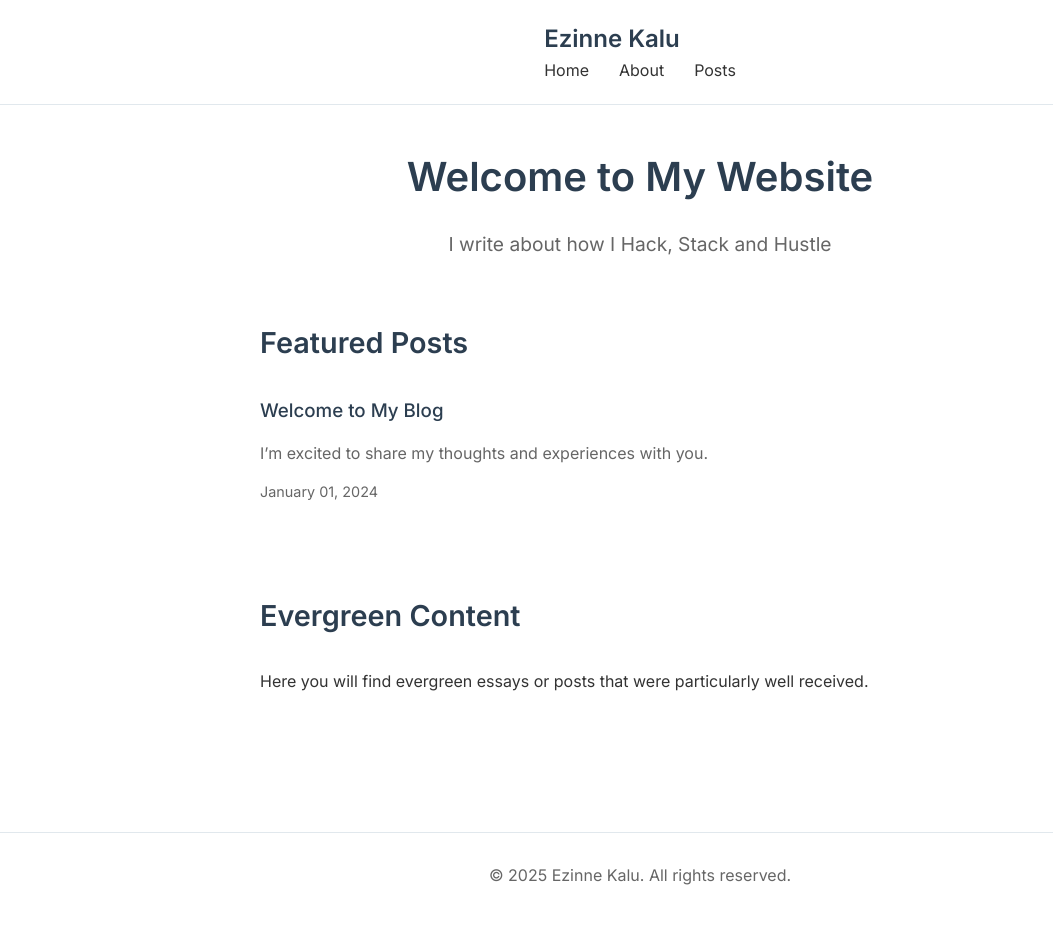
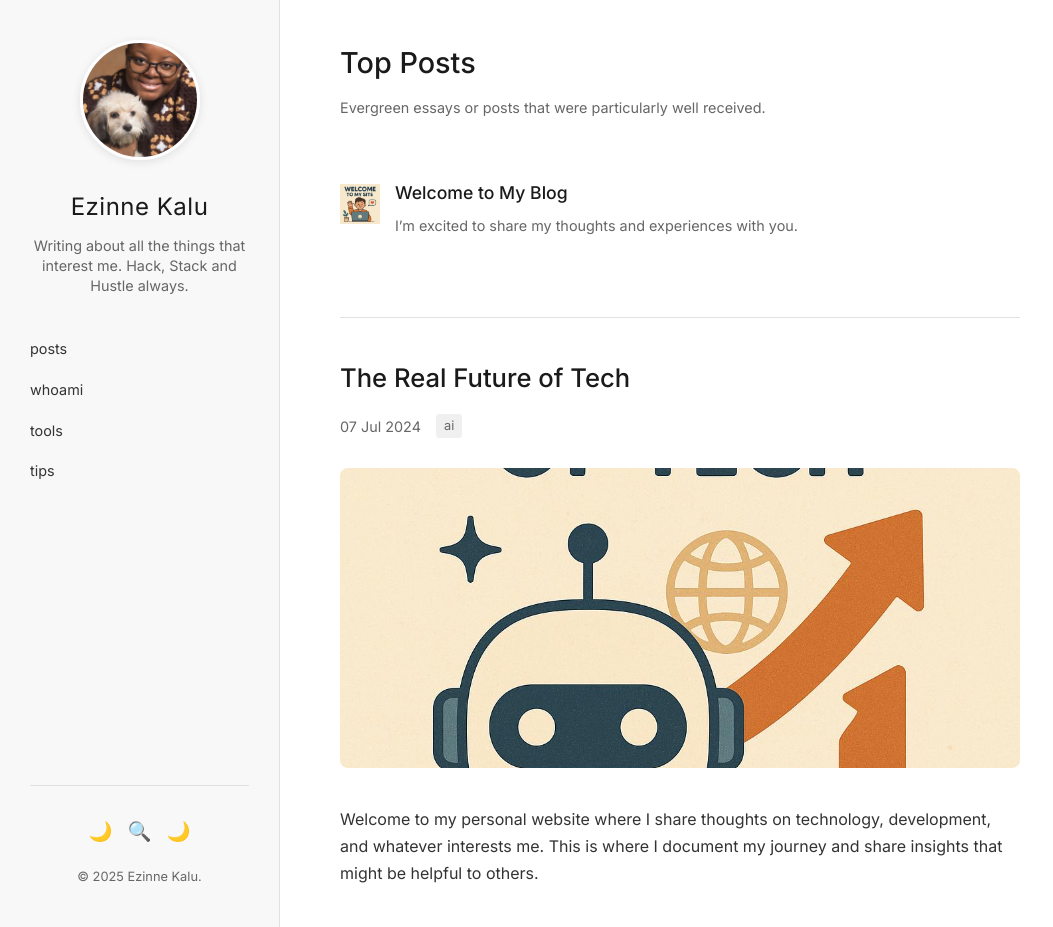
Before and after one commit to zikk090/zikk090.github.io, a Jekyll site: the page built from index.html, in a window 1280 px wide and 927 px high. Shown: the whole window, without its empty margins (0-1053 px from the left). Built offline with Jekyll 4.4.1, drawn with Linux system fonts in a browser that asks for light colours.

Commit message:
second draft

```diff
--- a/_config.yml
+++ b/_config.yml
@@ -1,8 +1,9 @@
 # Site settings
 title: Ezinne Kalu
-description: This is my personal website where I shall show my workings.
+description: Writing about all the things that interest me. Hack, Stack and Hustle always.
+author: Ezinne Kalu
 baseurl: ""
-url: "https://zikk090.github.io"
+url: "https://ezinnekalu.github.io"
 
 # Build settings
 markdown: kramdown
--- a/_layouts/default.html
+++ b/_layouts/default.html
@@ -8,30 +8,39 @@
     <link href="https://fonts.googleapis.com/css2?family=Inter:wght@300;400;500;600&display=swap" rel="stylesheet">
 </head>
 <body>
-    <header>
-        <nav>
-            <div class="container">
-                <a href="{{ '/' | relative_url }}" class="logo">{{ site.title }}</a>
-                <ul class="nav-links">
-                    <li><a href="{{ '/' | relative_url }}">Home</a></li>
-                    <li><a href="{{ '/about' | relative_url }}">About</a></li>
-                    <li><a href="{{ '/posts' | relative_url }}">Posts</a></li>
+    <div class="layout">
+        <!-- Sidebar -->
+        <aside class="sidebar">
+            <div class="profile">
+                <img src="{{ '/assets/images/profile.jpg' | relative_url }}" alt="{{ site.title }}" class="profile-image">
+                <h1 class="profile-name">{{ site.title }}</h1>
+                <p class="profile-description">{{ site.description }}</p>
+            </div>
+
+            <nav class="sidebar-nav">
+                <ul>
+                    <li><a href="{{ '/' | relative_url }}">posts</a></li>
+                    <li><a href="{{ '/whoami' | relative_url }}">whoami</a></li>
+                    <li><a href="{{ '/tools' | relative_url }}">tools</a></li>
+                    <li><a href="{{ '/tips' | relative_url }}">tips</a></li>
                 </ul>
+            </nav>
+
+            <div class="sidebar-footer">
+                <div class="theme-toggle">
+                    <span>🌙</span>
+                    <span>🔍</span>
+                    <span>🌙</span>
+                </div>
+                <p>&copy; {{ 'now' | date: "%Y" }} {{ site.author }}.</p>
             </div>
-        </nav>
-    </header>
+        </aside>
 
-    <main>
-        <div class="container">
+        <!-- Main Content -->
+        <main class="main-content">
             {{ content }}
-        </div>
-    </main>
-
-    <footer>
-        <div class="container">
-            <p>&copy; {{ 'now' | date: "%Y" }} {{ site.title }}. All rights reserved.</p>
-        </div>
-    </footer>
+        </main>
+    </div>
 
     <script src="{{ '/assets/js/main.js' | relative_url }}"></script>
 </body>
--- a/assets/css/style.css
+++ b/assets/css/style.css
@@ -1,12 +1,13 @@
 :root {
-    --primary-color: #2c3e50;
-    --secondary-color: #34495e;
-    --accent-color: #3498db;
+    --primary-color: #1a1a1a;
+    --secondary-color: #666;
+    --accent-color: #000;
     --text-color: #333;
     --light-text: #666;
     --bg-color: #ffffff;
-    --border-color: #e1e8ed;
-    --max-width: 800px;
+    --border-color: #e1e1e1;
+    --sidebar-bg: #f8f8f8;
+    --sidebar-width: 280px;
 }
 
 * {
@@ -20,149 +21,235 @@ body {
     line-height: 1.6;
     color: var(--text-color);
     background-color: var(--bg-color);
+    font-size: 16px;
 }
 
-.container {
-    max-width: var(--max-width);
-    margin: 0 auto;
-    padding: 0 20px;
+.layout {
+    display: flex;
+    min-height: 100vh;
 }
 
-/* Header */
-header {
-    border-bottom: 1px solid var(--border-color);
-    padding: 20px 0;
+/* Sidebar */
+.sidebar {
+    width: var(--sidebar-width);
+    background-color: var(--sidebar-bg);
+    border-right: 1px solid var(--border-color);
+    padding: 40px 30px;
+    position: fixed;
+    height: 100vh;
+    overflow-y: auto;
+    display: flex;
+    flex-direction: column;
 }
 
-nav {
-    display: flex;
-    justify-content: space-between;
-    align-items: center;
+.profile {
+    text-align: center;
+    margin-bottom: 40px;
 }
 
-.logo {
+.profile-image {
+    width: 120px;
+    height: 120px;
+    border-radius: 50%;
+    object-fit: cover;
+    margin-bottom: 20px;
+    border: 3px solid #fff;
+    box-shadow: 0 2px 10px rgba(0,0,0,0.1);
+}
+
+.profile-name {
     font-size: 1.5rem;
-    font-weight: 600;
+    font-weight: 400;
+    color: var(--primary-color);
+    margin-bottom: 10px;
+    letter-spacing: 0.5px;
+}
+
+.profile-description {
+    color: var(--light-text);
+    font-size: 0.9rem;
+    line-height: 1.4;
+}
+
+.sidebar-nav ul {
+    list-style: none;
+}
+
+.sidebar-nav li {
+    margin-bottom: 15px;
+}
+
+.sidebar-nav a {
+    color: var(--text-color);
+    text-decoration: none;
+    font-size: 0.9rem;
+    transition: color 0.3s ease;
+}
+
+.sidebar-nav a:hover {
+    color: var(--primary-color);
+}
+
+.sidebar-footer {
+    margin-top: auto;
+    padding-top: 30px;
+    border-top: 1px solid var(--border-color);
+}
+
+.theme-toggle {
+    display: flex;
+    gap: 15px;
+    justify-content: center;
+    margin-bottom: 20px;
+    font-size: 1.2rem;
+}
+
+.sidebar-footer p {
+    text-align: center;
+    color: var(--light-text);
+    font-size: 0.8rem;
+}
+
+/* Main Content */
+.main-content {
+    flex: 1;
+    margin-left: var(--sidebar-width);
+    padding: 40px 60px;
+    max-width: 800px;
+}
+
+.content-header {
+    margin-bottom: 40px;
+}
+
+.content-header h2 {
+    font-size: 1.8rem;
+    font-weight: 500;
+    color: var(--primary-color);
+    margin-bottom: 10px;
+}
+
+.content-subtitle {
+    color: var(--light-text);
+    font-size: 0.9rem;
+}
+
+/* Posts List */
+.posts-list {
+    margin-bottom: 60px;
+}
+
+.post-item {
+    display: flex;
+    align-items: flex-start;
+    padding: 20px 0;
+    border-bottom: 1px solid var(--border-color);
+    gap: 15px;
+}
+
+.post-item:last-child {
+    border-bottom: none;
+}
+
+.post-icon {
+    width: 40px;
+    height: 40px;
+    flex-shrink: 0;
+    margin-top: 5px;
+}
+
+.post-icon img {
+    width: 100%;
+    height: 100%;
+    object-fit: cover;
+}
+
+.post-details h3 {
+    margin-bottom: 8px;
+    font-size: 1.1rem;
+    font-weight: 500;
+}
+
+.post-details h3 a {
     color: var(--primary-color);
     text-decoration: none;
 }
 
-.nav-links {
-    display: flex;
-    list-style: none;
-    gap: 30px;
-}
-
-.nav-links a {
-    color: var(--text-color);
-    text-decoration: none;
-    font-weight: 400;
-    transition: color 0.3s ease;
-}
-
-.nav-links a:hover {
-    color: var(--accent-color);
-}
-
-/* Main Content */
-main {
-    min-height: calc(100vh - 200px);
-    padding: 40px 0;
-}
-
-/* Hero Section */
-.hero {
-    text-align: center;
-    margin-bottom: 60px;
-}
-
-.hero h1 {
-    font-size: 2.5rem;
-    font-weight: 600;
-    color: var(--primary-color);
-    margin-bottom: 20px;
-}
-
-.hero-subtitle {
-    font-size: 1.2rem;
-    color: var(--light-text);
-    max-width: 600px;
-    margin: 0 auto;
-}
-
-/* Posts Grid */
-.featured-posts,
-.evergreen-content {
-    margin-bottom: 60px;
-}
-
-.featured-posts h2,
-.evergreen-content h2 {
-    font-size: 1.8rem;
-    margin-bottom: 30px;
-    color: var(--primary-color);
-}
-
-.posts-grid {
-    display: grid;
-    gap: 30px;
-}
-
-.post-card {
-    border-bottom: 1px solid var(--border-color);
-    padding-bottom: 30px;
-}
-
-.post-card:last-child {
-    border-bottom: none;
-}
-
-.post-card h3 {
-    margin-bottom: 15px;
-}
-
-.post-card h3 a {
-    color: var(--primary-color);
-    text-decoration: none;
-    font-weight: 500;
-}
-
-.post-card h3 a:hover {
-    color: var(--accent-color);
+.post-details h3 a:hover {
+    text-decoration: underline;
 }
 
 .post-excerpt {
     color: var(--light-text);
-    margin-bottom: 15px;
+    font-size: 0.9rem;
     line-height: 1.5;
 }
 
+/* Featured Section */
+.featured-section {
+    border-top: 1px solid var(--border-color);
+    padding-top: 40px;
+}
+
+.featured-section h2 {
+    font-size: 1.6rem;
+    font-weight: 500;
+    color: var(--primary-color);
+    margin-bottom: 15px;
+}
+
 .post-meta {
+    display: flex;
+    align-items: center;
+    gap: 15px;
+    margin-bottom: 30px;
     color: var(--light-text);
     font-size: 0.9rem;
 }
 
+.tag {
+    background-color: #f0f0f0;
+    padding: 2px 8px;
+    border-radius: 3px;
+    font-size: 0.8rem;
+}
+
+.featured-image {
+    margin-bottom: 30px;
+}
+
+.featured-image img {
+    width: 100%;
+    height: 300px;
+    object-fit: cover;
+    border-radius: 8px;
+}
+
+.featured-content {
+    font-size: 1rem;
+    line-height: 1.7;
+    color: var(--text-color);
+}
+
 /* Individual Post */
 .post {
-    max-width: 700px;
-    margin: 0 auto;
+    max-width: 100%;
 }
 
 .post-header {
     margin-bottom: 40px;
-    text-align: center;
 }
 
 .post-title {
-    font-size: 2.2rem;
-    font-weight: 600;
+    font-size: 2rem;
+    font-weight: 500;
     color: var(--primary-color);
-    margin-bottom: 20px;
+    margin-bottom: 15px;
     line-height: 1.2;
 }
 
 .post-content {
-    font-size: 1.1rem;
+    font-size: 1rem;
     line-height: 1.7;
 }
 
@@ -171,6 +258,7 @@ main {
     margin-top: 40px;
     margin-bottom: 20px;
     color: var(--primary-color);
+    font-weight: 500;
 }
 
 .post-content p {
@@ -178,33 +266,34 @@ main {
 }
 
 .post-content a {
-    color: var(--accent-color);
-    text-decoration: none;
-}
-
-.post-content a:hover {
+    color: var(--primary-color);
     text-decoration: underline;
-}
-
-/* Footer */
-footer {
-    border-top: 1px solid var(--border-color);
-    padding: 30px 0;
-    text-align: center;
-    color: var(--light-text);
 }
 
 /* Responsive Design */
 @media (max-width: 768px) {
-    .hero h1 {
-        font-size: 2rem;
+    .layout {
+        flex-direction: column;
     }
 
-    .nav-links {
-        gap: 20px;
+    .sidebar {
+        width: 100%;
+        position: relative;
+        height: auto;
+        padding: 20px;
     }
 
-    .post-title {
-        font-size: 1.8rem;
+    .main-content {
+        margin-left: 0;
+        padding: 20px;
+    }
+
+    .profile-image {
+        width: 80px;
+        height: 80px;
+    }
+
+    .profile-name {
+        font-size: 1.2rem;
     }
 }
--- a/index.html
+++ b/index.html
@@ -2,30 +2,37 @@
 layout: default
 ---
 
-<div class="hero">
-    <h1>Welcome to My  Website</h1>
-    <p class="hero-subtitle">I write about how I Hack, Stack and Hustle</p>
+<div class="content-header">
+    <h2>Top Posts</h2>
+    <p class="content-subtitle">Evergreen essays or posts that were particularly well received.</p>
 </div>
 
-<section class="featured-posts">
-    <h2>Featured Posts</h2>
-    <div class="posts-grid">
-        {% for post in site.posts limit:6 %}
-            <article class="post-card">
+<div class="posts-list">
+    {% for post in site.posts limit:10 %}
+        <article class="post-item">
+            <div class="post-icon">
+                <img src="{{ '/assets/images/post-icon.jpeg' | relative_url }}" alt="Post icon">
+            </div>
+            <div class="post-details">
                 <h3><a href="{{ post.url | relative_url }}">{{ post.title }}</a></h3>
-                <p class="post-excerpt">{{ post.excerpt | strip_html | truncate: 150 }}</p>
-                <div class="post-meta">
-                    <time datetime="{{ post.date | date_to_xmlschema }}">
-                        {{ post.date | date: "%B %d, %Y" }}
-                    </time>
-                </div>
-            </article>
-        {% endfor %}
+                <p class="post-excerpt">{{ post.excerpt | strip_html | truncate: 120 }}</p>
+            </div>
+        </article>
+    {% endfor %}
+</div>
+
+<div class="featured-section">
+    <h2>The Real Future of Tech</h2>
+    <div class="post-meta">
+        <time datetime="2024-07-07">07 Jul 2024</time>
+        <span class="tag">ai</span>
     </div>
-</section>
 
-<section class="evergreen-content">
-    <h2>Evergreen Content</h2>
-    <p>Here you will find evergreen essays or posts that were particularly well received.</p>
-    <!-- Add your evergreen content here, don't forget this -->
-</section>
+    <div class="featured-image">
+        <img src="{{ '/assets/images/tech-future.jpeg' | relative_url }}" alt="Tech future illustration">
+    </div>
+
+    <div class="featured-content">
+        <p>Welcome to my personal website where I share thoughts on technology, development, and whatever interests me. This is where I document my journey and share insights that might be helpful to others.</p>
+    </div>
+</div>
```
Also changed, not shown: assets/images/post-icon.jpeg (added), assets/images/profile.jpg (added), assets/images/tech-future.jpeg (added), 10 other files.
